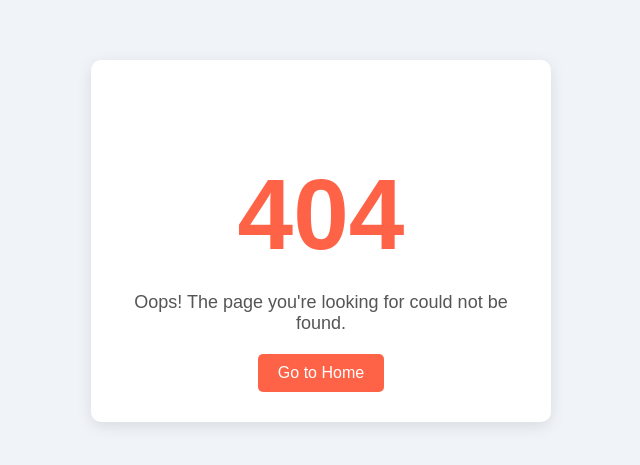
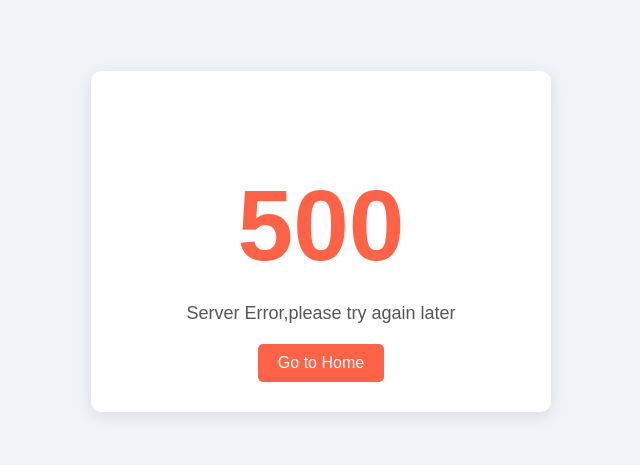
Before and after one commit to zaneshen314/day9-react-todolist-starter, a React (Create React App) app: page /hard-stop in a window 1280 px wide. Before the commit this address had no page. Shown: the part 159-624 px from the top of the page, without its empty margins (319-959 px from the left). Built offline with nearby package versions, Linux system fonts and the light colour scheme.

Commit message:
[todo]feat,add hard-stop

```diff
--- /dev/null
+++ b/src/components/HardStop.jsx
@@ -0,0 +1,18 @@
+import React from 'react';
+import './css/NotFound.css';
+
+const TodoList = () => {
+    return (
+        <div className="not-found-container">
+            <div className="not-found-content">
+                <h1 className="not-found-title">500</h1>
+                <p className="not-found-message">Server Error,please try again later</p>
+                <button className="go-home-button" onClick={() => window.location.href = '/hard-stop'}>
+                    Go to Home
+                </button>
+            </div>
+        </div>
+    );
+}
+
+export default TodoList;
--- a/src/routers/BaseRouters.js
+++ b/src/routers/BaseRouters.js
@@ -3,6 +3,7 @@ import HomePage from '../components/HomePage';
 import TodoList from '../components/TodoList';
 import NotFound from '../components/NotFound';
 import {DoneList} from "../components/DoneList";
+import HardStop from "../components/HardStop";
 
 
 const BaseRouters = () => {
@@ -12,6 +13,7 @@ const BaseRouters = () => {
                 <Route path={"/"} element={<HomePage/>}/>
                 <Route path={"/todo-list"} element={<TodoList/>}/>
                 <Route path={"/done-list"} element={<DoneList/>}/>
+                <Route path={"/hard-stop"} element={<HardStop/>}/>
                 <Route path={"*"} element={<NotFound/>}/>
             </Routes>
         </Routers>
```
